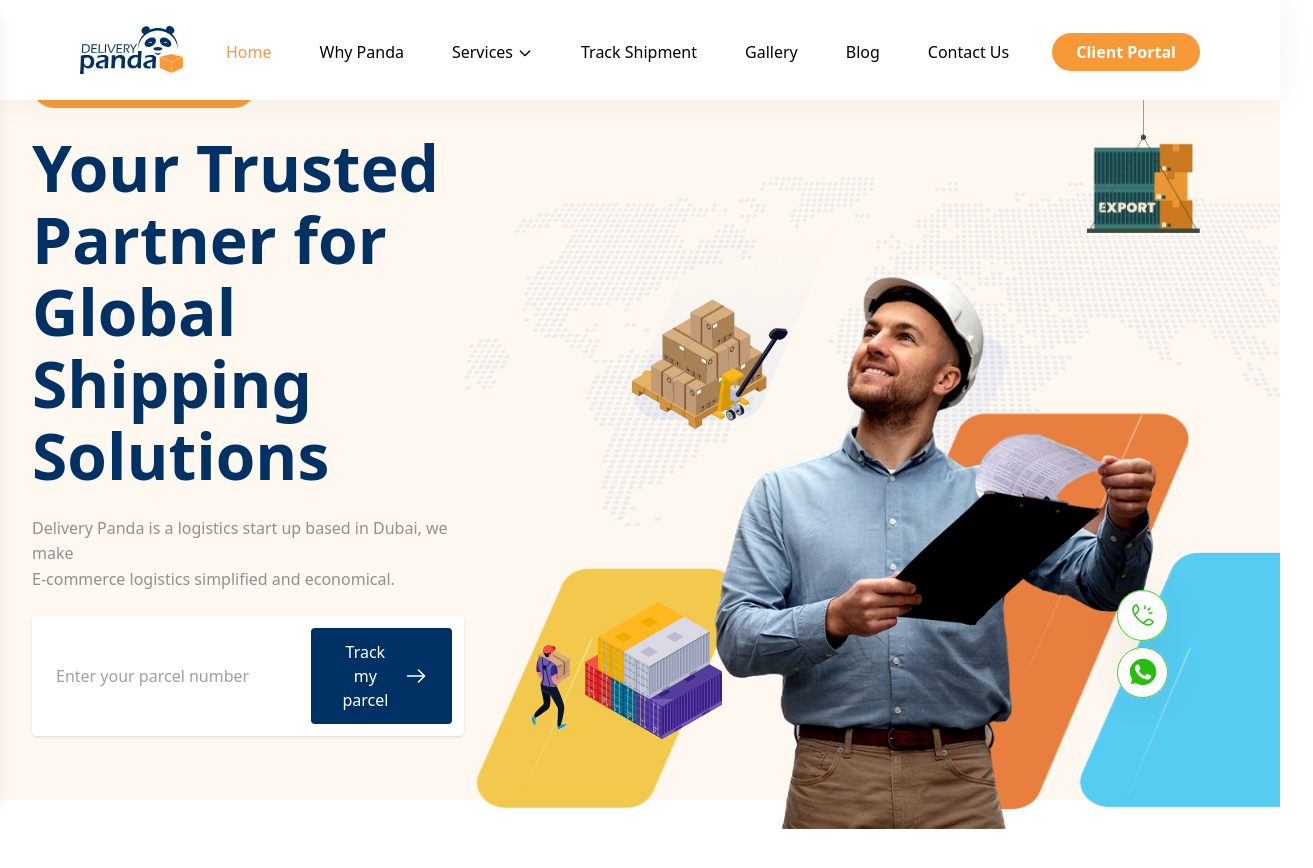
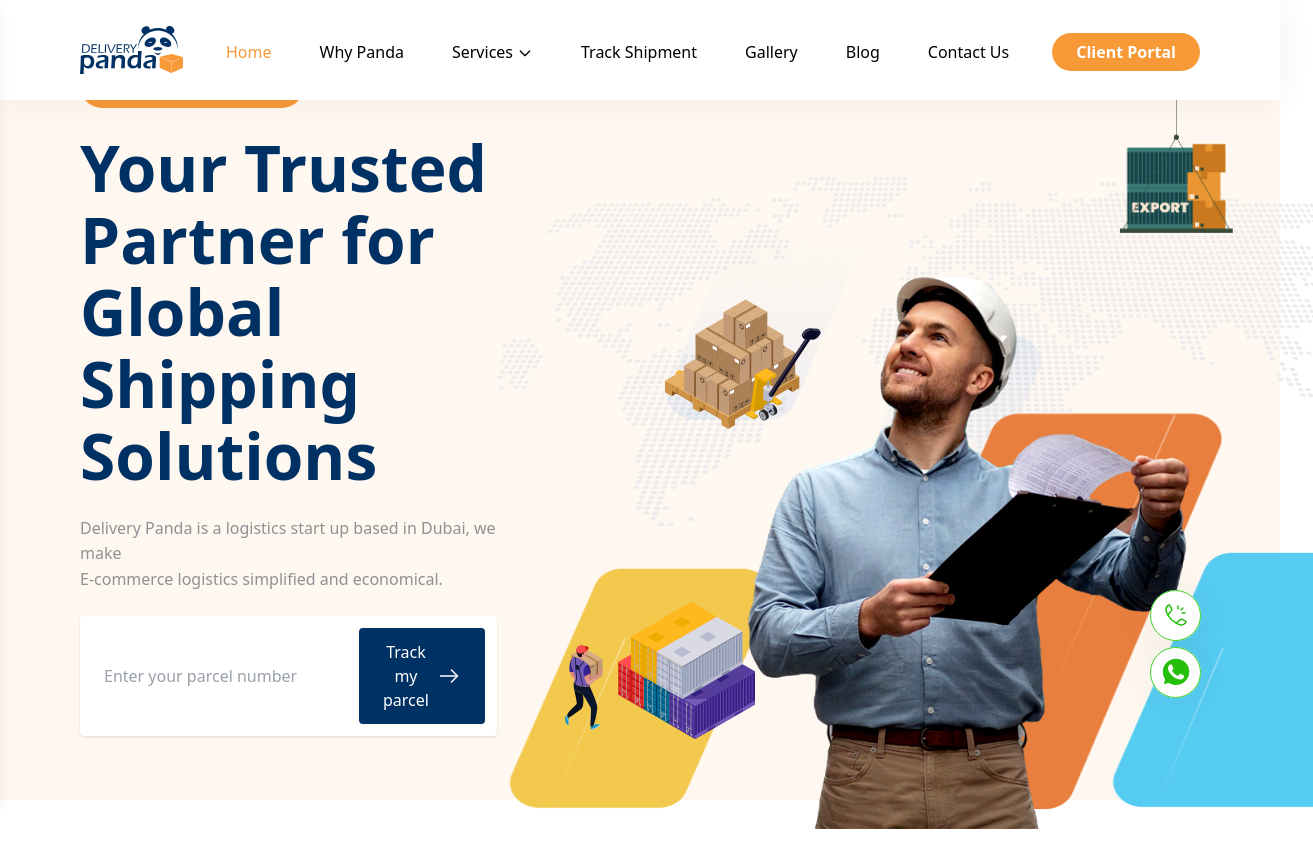
Before and after one commit to nithinraj1999/Panda-Delivery---Machine-Task, a React (Vite) app: page / in a window 1280 px wide. Shown: the top 868 px of the page, 1313 px wide, since content can reach past the window. Built offline with nearby package versions, Linux system fonts and the light colour scheme.

Commit message:
fix: padding issue

```diff
--- a/src/components/sections/HeroSection.tsx
+++ b/src/components/sections/HeroSection.tsx
@@ -2,7 +2,7 @@
 const HeroSection = () => {
     return (
         <div className="h-[800px] bg-[#FFF8F1] flex relative">
-         <div className="flex-1 flex flex-col justify-center pl-8 pt-24 lg:pt-0">
+         <div className="flex-1 flex flex-col justify-center pl-[80px] pt-24 lg:pt-0">
   {/* Top button */}
   <button className="mb-6 bg-[#F89938] w-[224px] h-[44px] rounded-full text-white font-medium text-[14px] flex items-center justify-center">
     Moving Business Forward
```
